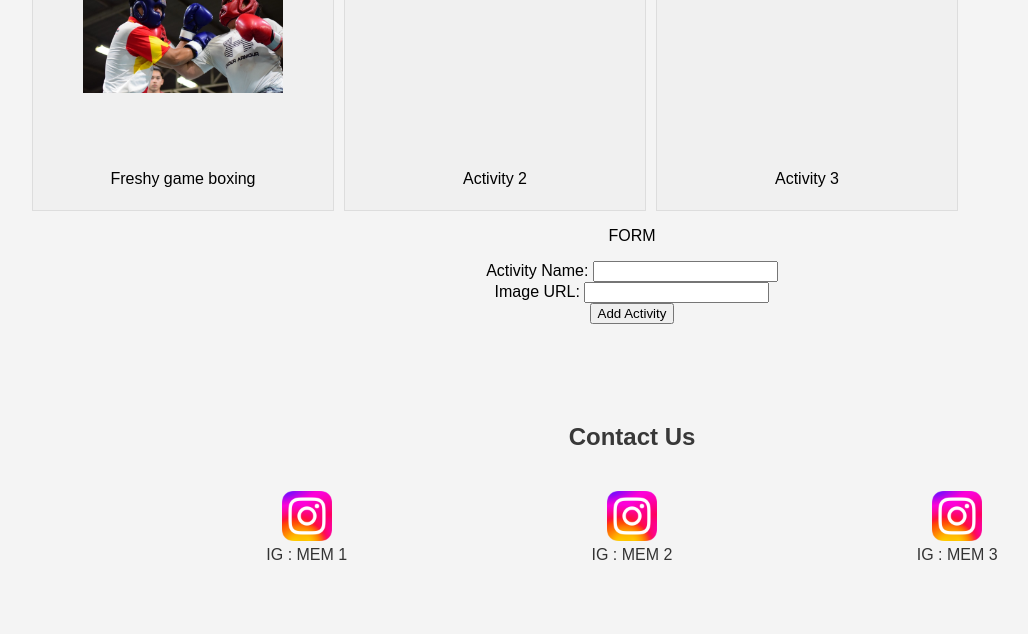
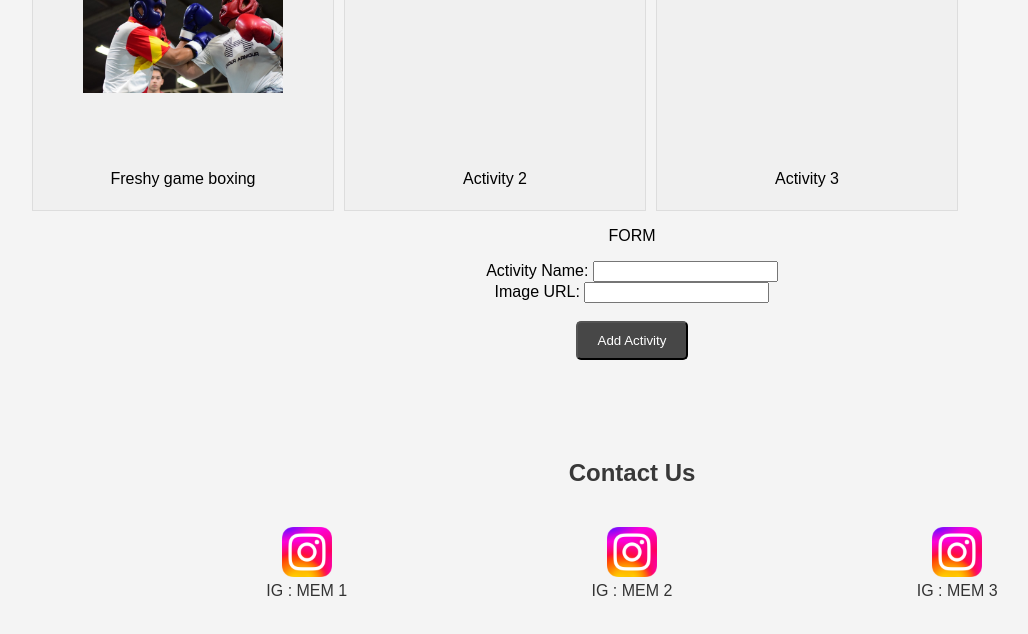
Before and after one commit to Poom5741/CS100-Project-G44, a plain HTML site: page index.html in a window 1280 px wide. Shown: the part 1341-1975 px from the top of the page, without its empty margins (8-1036 px from the left). Drawn offline with Linux system fonts and the light colour scheme.

Commit message:
second commit

```diff
--- a/index.html
+++ b/index.html
@@ -134,9 +134,9 @@
             <input type="text" id="activity-name" required><br>
 
             <label for="activity-image-url">Image URL:</label>
-            <input type="text" id="activity-image-url" required><br>
+            <input type="text" id="activity-image-url" required><br><br>
 
-            <button type="submit">Add Activity</button>
+            <button type="submit" class="cta-button">Add Activity</button>
         </form>
 
     </section>
```
